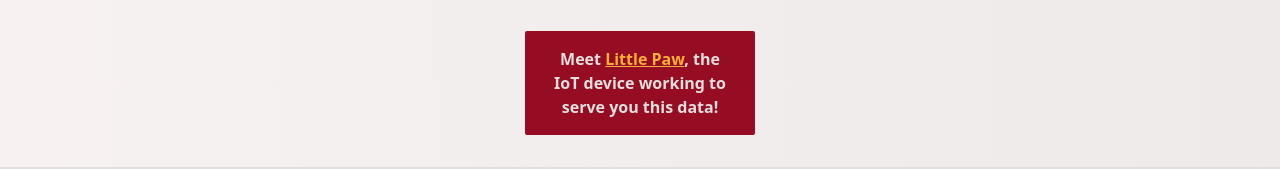
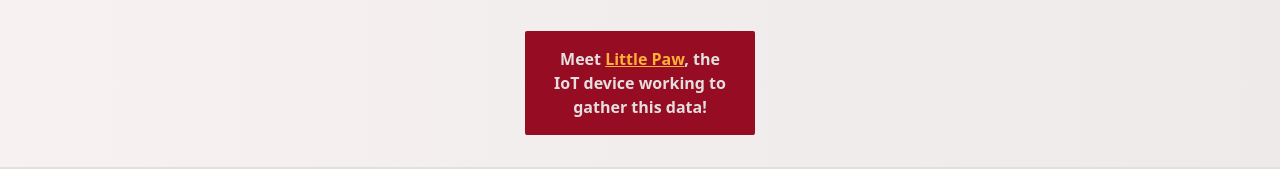
Before and after one commit to maximilianovalle/coogcast, a React (Vite) app in the folder client/: page / in a window 1280 px wide. Shown: the part 932-1101 px from the top of the page. Built offline with nearby package versions, Linux system fonts and the light colour scheme; no server answers.

Commit message:
Make minor edits

```diff
--- a/client/src/App.jsx
+++ b/client/src/App.jsx
@@ -25,7 +25,7 @@ function App() {
       <GraphsDiv />
 
       <div id="littlePaw">
-        <p>Meet <a href="https://github.com/maximilianovalle/little-paw" target="_blank" rel="noopener noreferrer">Little Paw</a>, the IoT device working to serve you this data!</p>
+        <p>Meet <a href="https://github.com/maximilianovalle/little-paw" target="_blank" rel="noopener noreferrer">Little Paw</a>, the IoT device working to gather this data!</p>
       </div>
 
     </div>
--- a/client/src/components/main-content/graphsDiv.jsx
+++ b/client/src/components/main-content/graphsDiv.jsx
@@ -9,7 +9,7 @@ function GraphsDiv() {
     // graph data
 
     const [tempArr, setTempArr] = useState([]);
-    const [humidityArr, setHumidityArr] = useState([]);
+    const [humidArr, setHumidArr] = useState([]);
     const [hoursArr, setHours] = useState([]);
 
     const [TEST_TEMP_ARR, SET_TEST_TEMP_ARR] = useState([35.6, 42.2, 40.3, 31.2, 32.9]);
@@ -62,6 +62,8 @@ function GraphsDiv() {
             <button onClick={() => clickHumidDiv()} style={underlineHumid}><h2 id="humidityTitle">Recent Humidity</h2></button>
         </div>
 
+        {/* temperature graph */}
+
         { tempDiv ? (
             <div id="tempGraph">
                 <Line
@@ -100,6 +102,8 @@ function GraphsDiv() {
                 />
             </div>
         ) : (<></>)}
+
+        {/* humidity graph */}
 
         { humidDiv ? (
             <div id="humidityGraph">
```
